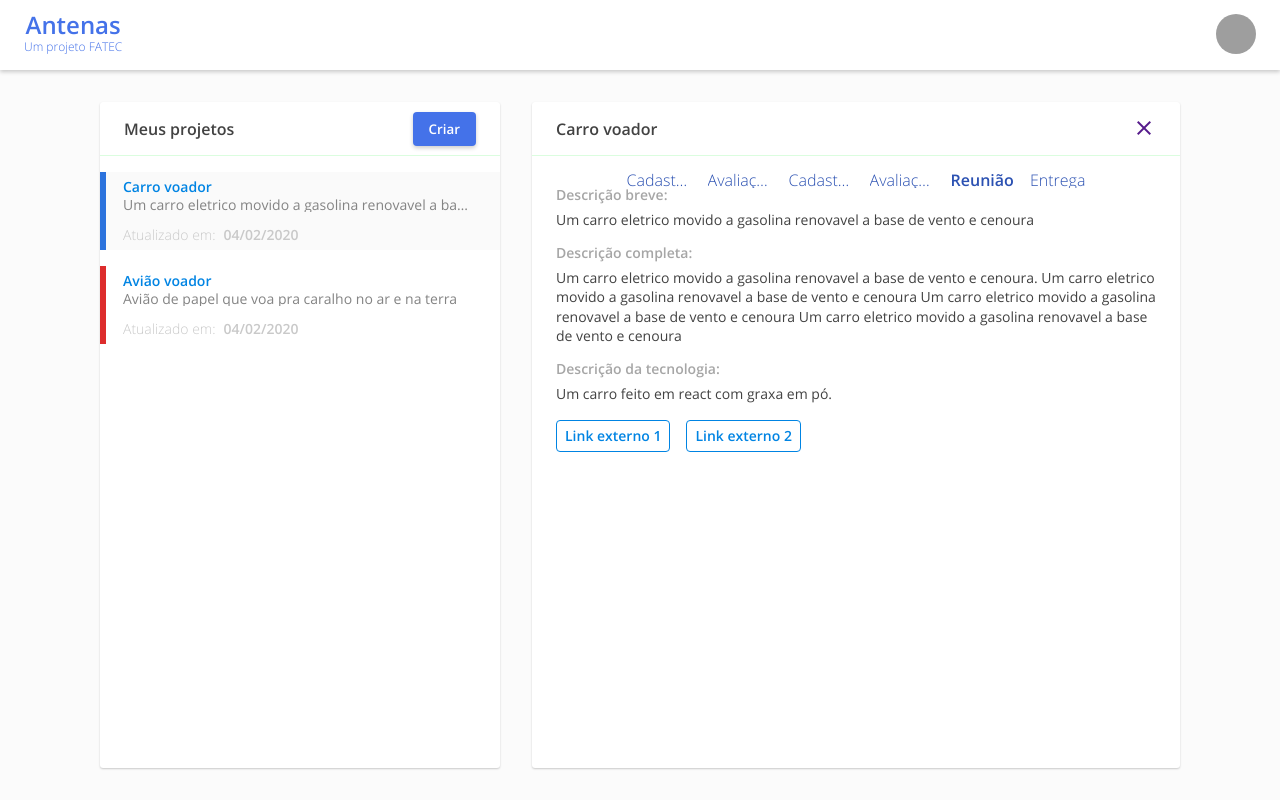
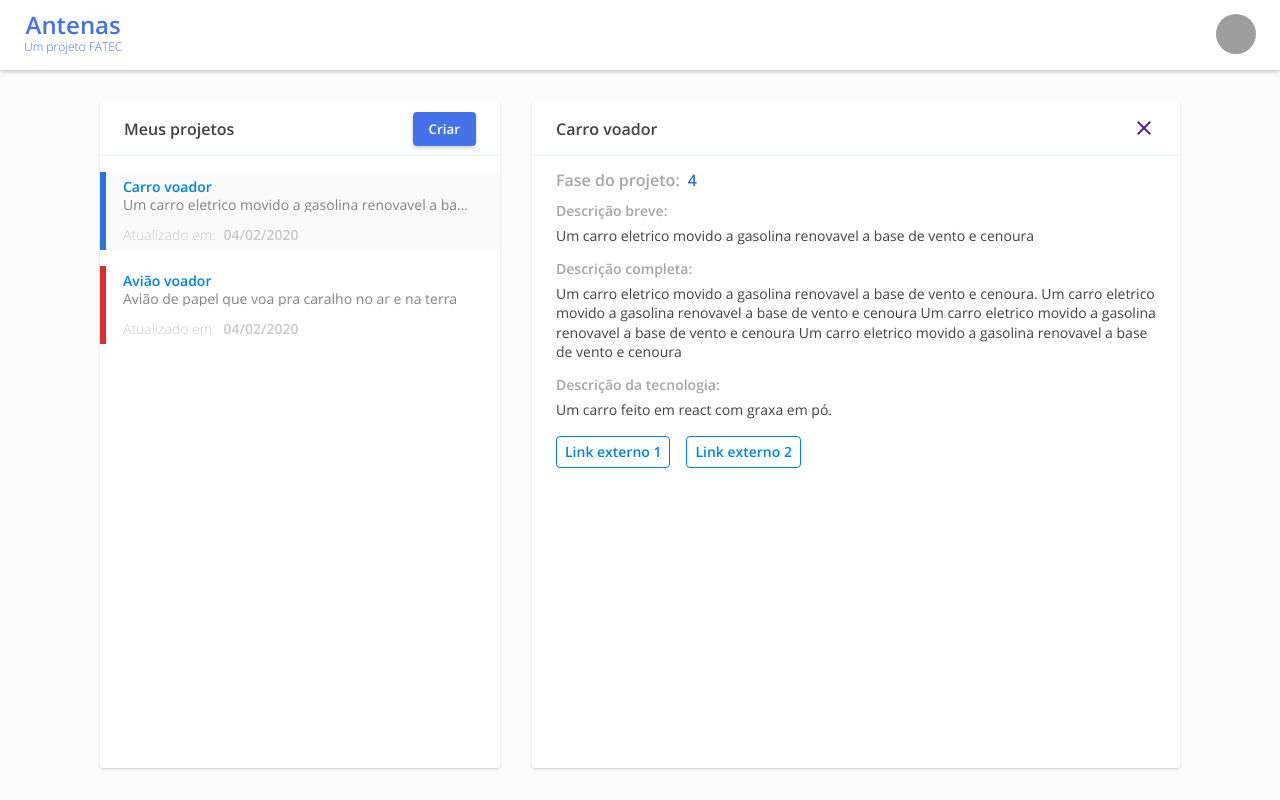
Before and after one commit to antena-dream-team/AntenasClient, a Vue app: page /home in a window 1280 px wide. Both pictures are taken after a click on the link 300 px from the left and 211 px from the top of the page. Built offline with nearby package versions, Linux system fonts and the light colour scheme; grey boxes are pictures that could not be loaded.

Commit message:
Atualizando timeline

```diff
--- /dev/null
+++ b/src/components/Project/ProjectStatus.vue
@@ -0,0 +1,144 @@
+<template>
+    <div class="project-status">
+        <div :class="getAccessClass()">
+            <span class="project-status__label">{{ getLabel() }}:</span>
+            <a href class="project-status__button" @click.prevent="showPopup()">
+                {{ getButtonContent() }}
+            </a>
+        </div>
+
+        <div class="project-status__popup" v-if="popupActive">
+            <a
+                href
+                @click.prevent="hidePopup()"
+                class="close-icon"
+            >
+                <i class="material-icons close-icon">close</i>
+            </a>
+
+            <Timeline :phase="project.phase" />
+        </div>
+    </div>
+</template>
+
+<script>
+import Timeline from '@/components/Timeline.vue';
+
+export default {
+    props: {
+        project: Object
+    },
+    components: {
+        Timeline
+    },
+    methods: {
+        showPopup () {
+            this.popupActive = true;
+        },
+        hidePopup () {
+            this.popupActive = false;
+        },
+        getAccessClass () {
+            let base = 'project-status__access';
+            let modificador = base + '--';
+
+            if (['WAITING', 'PENDING'].includes(this.project.status)) {
+                modificador += 'active';
+            }
+            else if (this.project.status === 'REFUSED') {
+                modificador += 'refused';
+            }
+            else {
+                modificador += 'done';
+            }
+
+            return [base, modificador];
+        },
+        getLabel () {
+            if (['WAITING', 'PENDING'].includes(this.project.status)) {
+                return 'Fase do projeto';
+            }
+            else {
+                return 'Status do projeto';
+            }
+        },
+        getButtonContent () {
+            if (['WAITING', 'PENDING'].includes(this.project.status)) {
+                return this.project.phase;
+            }
+            else if (this.project.status === 'REFUSED') {
+                return 'Recusado';
+            }
+            else {
+                return 'Concluído';
+            }
+        }
+    },
+    data() {
+        return {
+            popupActive: false
+        };
+    }
+}
+</script>
+
+<style lang="scss" scoped>
+    .project-status {
+
+        position: relative;
+
+        &__button {
+            margin-left: 4px;
+            font-weight: $font-weight-semibold;
+        }
+
+        &__label {
+            color: $color-gray-dark;
+            font-weight: $font-weight-semibold;
+        }
+
+        &__popup {
+            position: absolute;
+            padding: spacing(1);
+            border-radius: 3px;
+            box-shadow: shadow-depth(2);
+            left: 140px;
+            top: 20px;
+
+            .close-icon {
+                color: white;
+                position: absolute;
+                right: 2px;
+                top: 2px;
+                font-size: 16px;
+            }
+        }
+
+        &__access {
+            font-size: 16px;
+            $background-opacity: .95;
+
+            &--refused {
+
+                .project-status__button {
+                    color: $color-red;
+                }
+
+                + .project-status__popup {
+                    background-color: rgba($color-red, $background-opacity);
+                }
+            }
+
+            &--active {
+
+                .project-status__button {
+                    color: $color-blue-dark;
+                }
+
+                + .project-status__popup {
+                    background-color: rgba($color-blue-dark, $background-opacity);
+                }
+            }
+        }
+    }
+</style>
--- a/src/components/Project/ProjectView.vue
+++ b/src/components/Project/ProjectView.vue
@@ -8,7 +8,7 @@
                 </a>
             </div>
             <div class="box__body project-body">
-                <Timeline :phase="project.phase" class="project-view__timeline"></Timeline>
+                <ProjectStatus class="project-view__phase" :project="project" />
 
                 <form class="project-view__form"></form>
 
@@ -64,7 +64,7 @@
 
 <script>
 import CustomButton from '@/components/Forms/CustomButton.vue'
-import Timeline from '@/components/Timeline.vue'
+import ProjectStatus from '@/components/Project/ProjectStatus.vue'
 
 export default {
     name: 'ProjectView',
@@ -73,7 +73,7 @@ export default {
     },
 	components: {
         CustomButton,
-        Timeline,
+        ProjectStatus,
     },
     methods: {
         hasSelectedProject() {
@@ -127,6 +127,7 @@ export default {
 
         .project-body {
             max-height: 100%;
+            height: calc(100% - 53px - (#{spacing(2)} * 2));
             overflow-y: auto;
         }
     }
@@ -141,7 +142,7 @@ export default {
         }
 
         .label {
-            color: #A6A6A6;
+            color: $color-gray-dark;
             font-weight: $font-weight-semibold;
             margin-bottom: spacing(1);
         }
@@ -160,5 +161,9 @@ export default {
         margin-right: spacing(2);
         display: block;
     }
+
+    &__phase {
+        margin-bottom: spacing(2);
+    }
 }
 </style>
--- a/src/components/Project/Projects.vue
+++ b/src/components/Project/Projects.vue
@@ -34,11 +34,17 @@
 
 <script>
 import CustomButton from '@/components/Forms/CustomButton.vue'
+import ProjectService from '@/services/ProjectService.js'
 
 export default {
 	name: 'Projects',
 	components: {
         CustomButton
+    },
+    mounted() {
+        ProjectService
+            .getProjects()
+            .then(projects => this.projects = projects);
     },
     methods: {
         addZero(number) {
@@ -64,28 +70,7 @@ export default {
     },
 	data() {
 		return {
-            projects: [
-                {
-                    id: 0,
-                    title: 'Carro voador',
-                    shortDescription: 'Um carro eletrico movido a gasolina renovavel a base de vento e cenoura',
-                    description: 'Um carro eletrico movido a gasolina renovavel a base de vento e cenoura. Um carro eletrico movido a gasolina renovavel a base de vento e cenoura Um carro eletrico movido a gasolina renovavel a base de vento e cenoura Um carro eletrico movido a gasolina renovavel a base de vento e cenoura',
-                    techDescription: 'Um carro feito em react com graxa em pó.',
-                    externalLink1: 'https://google.com.br',
-                    externalLink2: 'https://google.com.br',
-                    lastUpdate: new Date().getTime(),
-                    phase: 4,
-                    status: 'WAITING'
-                },
-                {
-                    id: 1,
-                    phase: 1,
-                    title: 'Avião voador',
-                    shortDescription: 'Avião de papel que voa pra caralho no ar e na terra',
-                    lastUpdate: new Date().getTime(),
-                    status: 'REFUSED'
-                }
-            ]
+            projects: []
 		};
 	}
 }
@@ -146,19 +131,19 @@ export default {
 
         &--waiting {
             .status {
-                background-color: #2C73DD;
+                background-color: $color-blue-dark;
             }
         }
 
         &--processing {
             .status {
-                background-color: #FFF72C;
+                background-color: $color-yellow;
             }
         }
 
         &--refused {
             .status {
-                background-color: #DD2C2C;
+                background-color: $color-red;
             }
         }
 
--- a/src/components/Timeline.vue
+++ b/src/components/Timeline.vue
@@ -6,7 +6,7 @@
             v-for="(currentPhase, index) in phases"
             :key="`phase-${index}`">
 
-            {{ currentPhase }}
+            <span>{{ index + 1 }}. {{ currentPhase }}</span>
         </li>
     </ul>
 </template>
@@ -41,19 +41,16 @@ export default {
 <style lang="scss" scoped>
     .timeline {
         display: flex;
-        align-items: center;
-        color: #2B51B2;
+        flex-direction: column;
+        color: white;
         width: 100%;
         justify-content: center;
         font-size: 16px;
 
         &__phase {
             font-weight: $font-weight-light;
-            white-space: nowrap;
-            max-width: 65px;
-            overflow: hidden;
-            text-overflow: ellipsis;
-            margin: 0 spacing(1);
+            margin: 4px 0;
+            font-size: 14px;
 
             &--active {
                 font-weight: $font-weight-semibold;
--- a/src/scss/_variables.scss
+++ b/src/scss/_variables.scss
@@ -2,8 +2,13 @@ $color-green: #3FEC7A;
 $color-green-dark: #3BBC48;
 
 $color-blue: #4472E9;
+$color-blue-dark: #2C73DD;
+
+$color-red: #DD2C2C;
+$color-yellow: #FFF72C;
 
 $color-gray: #D2D2D2;
+$color-gray-dark: #A6A6A6;
 $color-gray-light: #ebebeb;
 
 $color-black: #424242;
--- /dev/null
+++ b/src/services/ProjectService.js
@@ -0,0 +1,38 @@
+let projects = [
+    {
+        id: 0,
+        title: 'Carro voador',
+        shortDescription: 'Um carro eletrico movido a gasolina renovavel a base de vento e cenoura',
+        description: 'Um carro eletrico movido a gasolina renovavel a base de vento e cenoura. Um carro eletrico movido a gasolina renovavel a base de vento e cenoura Um carro eletrico movido a gasolina renovavel a base de vento e cenoura Um carro eletrico movido a gasolina renovavel a base de vento e cenoura',
+        techDescription: 'Um carro feito em react com graxa em pó.',
+        externalLink1: 'https://google.com.br',
+        externalLink2: 'https://google.com.br',
+        lastUpdate: new Date().getTime(),
+        phase: 4,
+        status: 'WAITING'
+    },
+    {
+        id: 1,
+        phase: 1,
+        title: 'Avião voador',
+        shortDescription: 'Avião de papel que voa pra caralho no ar e na terra',
+        lastUpdate: new Date().getTime(),
+        status: 'REFUSED'
+    }
+];
+
+module.exports = {
+
+    getProjects() {
+        return new Promise(resolve => {
+            resolve(projects);
+        });
+    },
+
+    addProject(project) {
+        return new Promise(resolve => {
+            projects.push(project);
+            resolve(project);
+        });
+    }
+};
```
